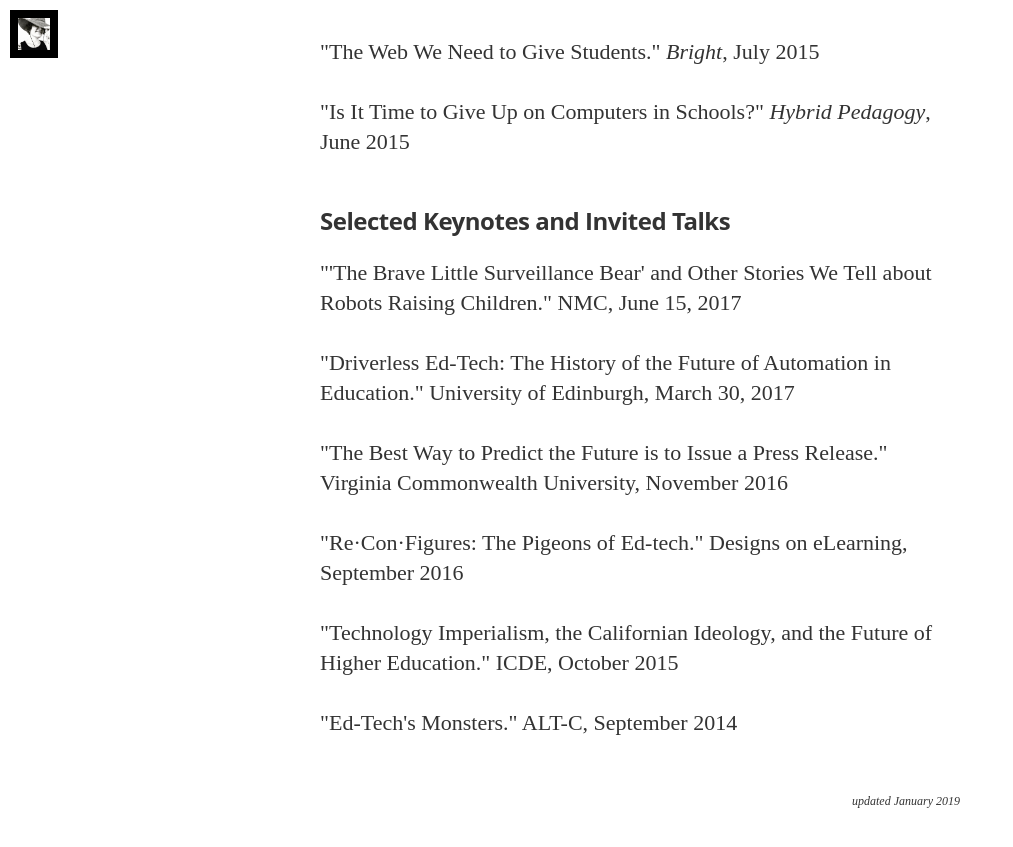
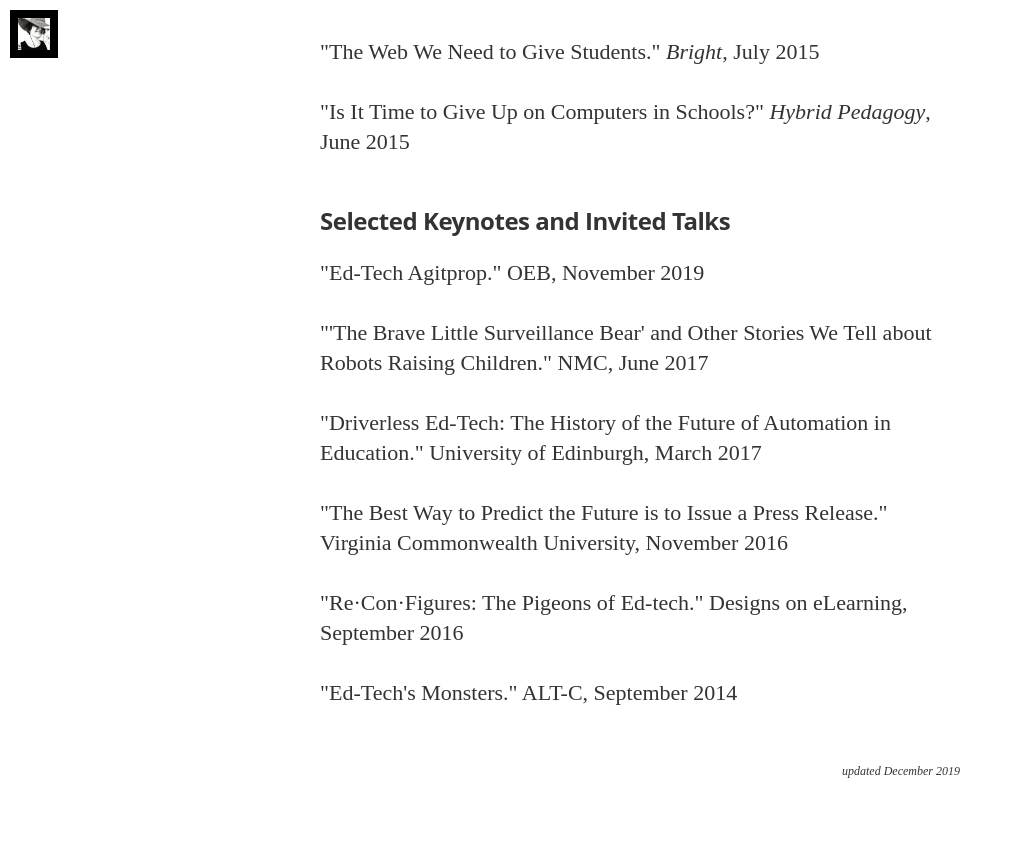
Before and after one commit to audreywatters/cv, a Jekyll site: the page built from cv_short.html, in a window 1280 px wide and 900 px high, scrolled down 2522 px. Shown: the top 847 px of the window, without its empty margins (0-1013 px from the left). Built offline with Jekyll 4.4.1, drawn with Linux system fonts in a browser that asks for light colours; nearby versions of some CDN libraries; some web fonts are replaced.

Commit message:
Monthly updates

```diff
--- a/cv.html
+++ b/cv.html
@@ -174,7 +174,8 @@
 <p>---. "We Can Lick the Upper Crust Pies as Political Pranks. <em>to the Quick Journal</em>. 4 (2001): 7-20</p>
 
 <h3>Keynotes and Conference Presentations</h3>
-<p>Watters, Audrey. "The Cybernetic University and the Teaching Machine." Disquantified, May 2019</p>
+<p>Watters, Audrey. "Ed-Tech Agitprop." OEB, November 2019</p>
+<p>---. "The Cybernetic University and the Teaching Machine." Disquantified, May 2019</p>
 <p>---. "Pigeons, Operant Conditioning, and Social Control." Tech for Good, June 2018</p>
 <p>---. "Invisible Labor and Digital Utopias." The Labor of Open, May 2018</p>
 <p>---. "'The Brave Little Surveillance Bear' and Other Stories We Tell about Robots Raising Children." NMC, June 2017</p>
@@ -351,7 +352,7 @@
 <p>Guest appearances on The Digital Campus</p>
 <p>Guest appearance on To the Point</p>
 
-<h6>last updated November 2019</h6>
+<h6>last updated December 2019</h6>
 
 
 </body>
--- a/cv_short.html
+++ b/cv_short.html
@@ -41,12 +41,12 @@ layout: default
 <br />
 <h3>Selected Keynotes and Invited Talks</h3>
 <br />
-<p>"'The Brave Little Surveillance Bear' and Other Stories We Tell about Robots Raising Children." NMC, June 15, 2017</p>
-<p>"Driverless Ed-Tech: The History of the Future of Automation in Education." University of Edinburgh, March 30, 2017</p>
+<p>"Ed-Tech Agitprop." OEB, November 2019</p>
+<p>"'The Brave Little Surveillance Bear' and Other Stories We Tell about Robots Raising Children." NMC, June 2017</p>
+<p>"Driverless Ed-Tech: The History of the Future of Automation in Education." University of Edinburgh, March 2017</p>
 <p>"The Best Way to Predict the Future is to Issue a Press Release." Virginia Commonwealth University, November 2016</p>
 <p>"Re·Con·Figures: The Pigeons of Ed-tech." Designs on eLearning, September 2016</p>
-<p>"Technology Imperialism, the Californian Ideology, and the Future of Higher Education." ICDE, October 2015</p>
 <p>"Ed-Tech's Monsters." ALT-C, September 2014</p>
 <br />
 
-<p style="text-align: right; font-size:12px"><em>updated January 2019</em></p>
+<p style="text-align: right; font-size:12px"><em>updated December 2019</em></p>
--- a/travel.html
+++ b/travel.html
@@ -7,10 +7,10 @@ layout: default
 <p>I will be at the following events/institutions:</p>
 
 <ul>
-	<li>SIGUCCS, November 2019</li>
-	<li>OEB, November 2019</li>
+<li>DigPed UK, April 2020</li>
+<li>ICLS, June 2020</li>
 </ul>
 
 <p>(For more information on how to hire me to speak, <a href="http://cv.audreywatters.com/speaking">please read these guidelines</a>.)</p>
 
-<p style="text-align: right; font-size:12px"><em>updated July 2019</em></p>
+<p style="text-align: right; font-size:12px"><em>updated December 2019</em></p>
```
